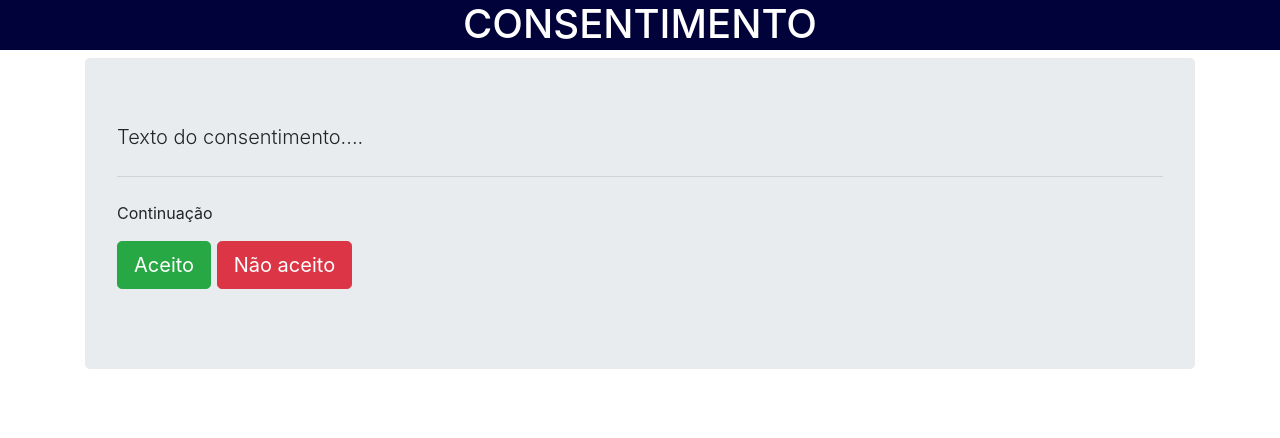
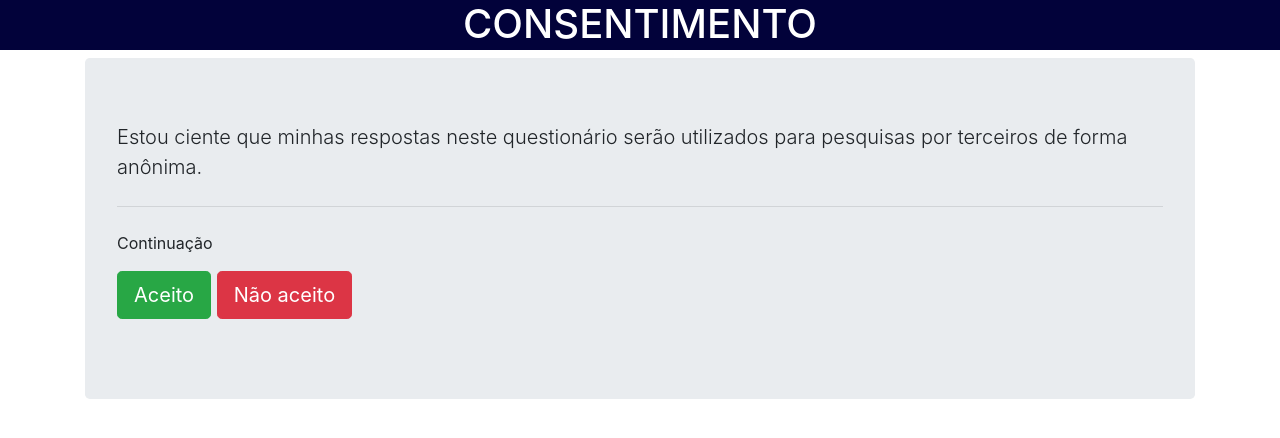
Before and after one commit to Douglas2803/Projeto-Laborat-rio-de-Software, a PHP site: page / in a window 1280 px wide. Shown: the top 438 px of the page. Run offline with PHP 8.4, Linux system fonts and the light colour scheme; some libraries are stand-ins or nearby versions.

Commit message:
alteração header e consentimento

```diff
--- a/header.php
+++ b/header.php
@@ -1,9 +1,9 @@
 <head>
+
 <link rel="stylesheet" href="https://maxcdn.bootstrapcdn.com/bootstrap/4.0.0/css/bootstrap.min.css">
-
-
 <script src="https://code.jquery.com/jquery-3.2.1.slim.min.js" ></script>
 <script src="https://cdnjs.cloudflare.com/ajax/libs/popper.js/1.12.9/umd/popper.min.js" ></script>
 <script src="https://maxcdn.bootstrapcdn.com/bootstrap/4.0.0/js/bootstrap.min.js" ></script>
+<link rel="stylesheet" type="text/css" href="css/style.css" />
 
 </head>
--- a/index.php
+++ b/index.php
@@ -1,6 +1,5 @@
 <html>
 <?php require 'header.php';?>
-<link rel="stylesheet" type="text/css" href="css/style.css" />
 <body>
 
 <div class="container-fluid text-center topo" >
@@ -10,7 +9,8 @@
 <div class="container mt-2">
     <div class="jumbotron">
     <p class="lead">
-    Texto do consentimento....
+    Estou ciente que minhas respostas neste questionário serão
+    utilizados para pesquisas por terceiros de forma anônima.
     </p>
     <hr class="my-4">
     <p>Continuação </p>
```
